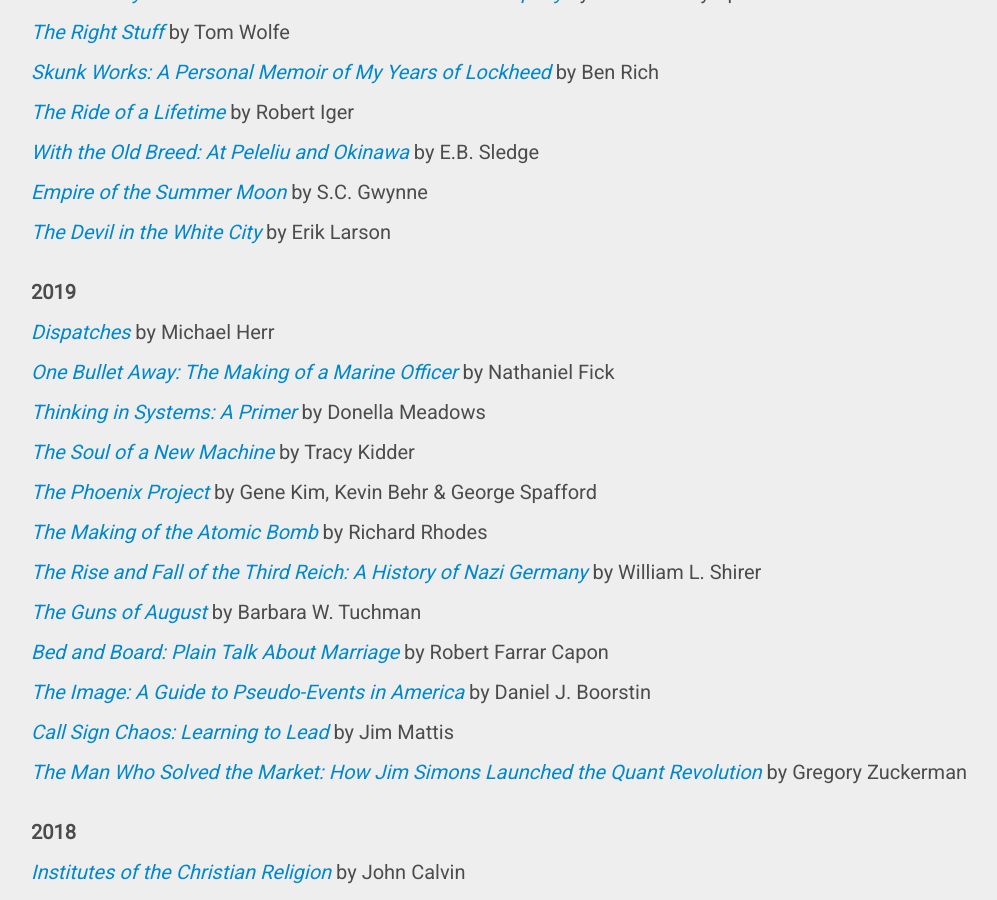
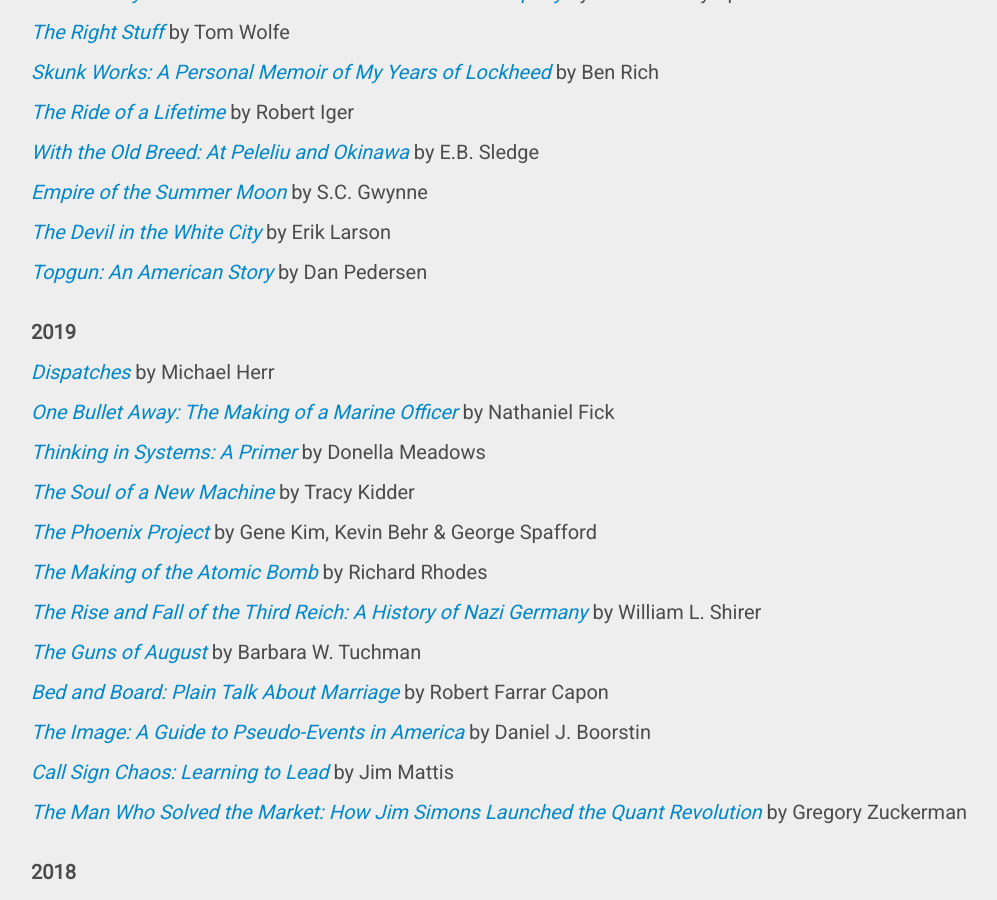
Before and after one commit to speric/speric.github.com, a Jekyll site: the page built from books/index.html, in a window 1280 px wide and 900 px high, scrolled down 549 px. Shown: the whole window, without its empty margins (139-1136 px from the left). Built offline with Jekyll 4.4.1, drawn with Linux system fonts in a browser that asks for light colours; some web fonts are replaced; comment, search, counter and statistics services are not loaded.

Commit message:
Add 'Top Gun: An American Story'

```diff
--- a/books/index.html
+++ b/books/index.html
@@ -20,6 +20,7 @@
   <p><i><a href="https://www.amazon.com/Old-Breed-At-Peleliu-Okinawa/dp/0891419195">With the Old Breed: At Peleliu and Okinawa</a></i> by E.B. Sledge</p>
   <p><i><a href="https://www.simonandschuster.com/books/Empire-of-the-Summer-Moon/S-C-Gwynne/9781416591061">Empire of the Summer Moon</a></i> by S.C. Gwynne</p>
   <p><i><a href="https://www.amazon.com/Devil-White-City-Madness-Changed/dp/0375725601">The Devil in the White City</a></i> by Erik Larson</p>
+  <p><i><a href="https://www.amazon.com/Topgun-American-Story-Dan-Pedersen/dp/0316416266">Topgun: An American Story </a></i> by Dan Pedersen</p>
 
   <br/>
 
```
